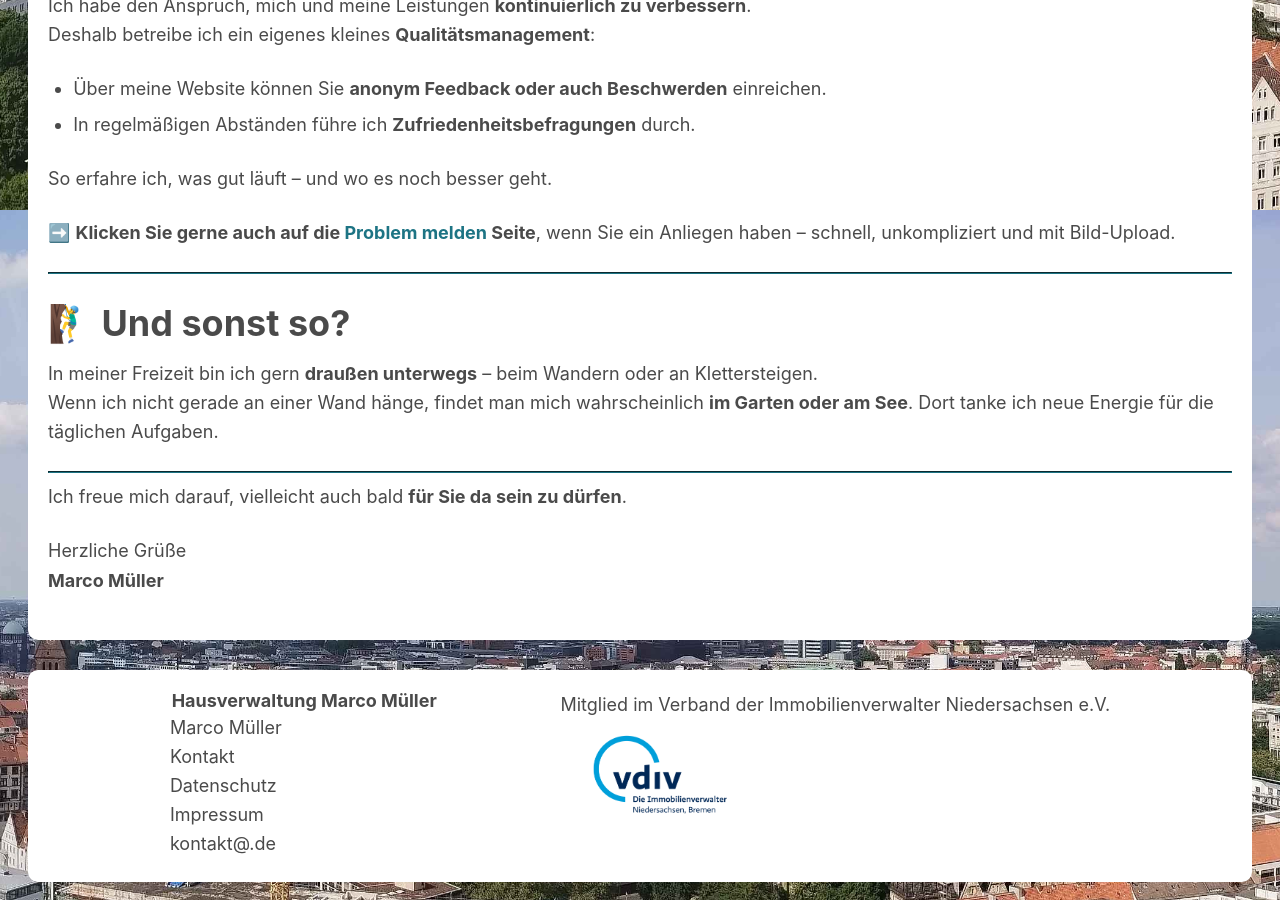
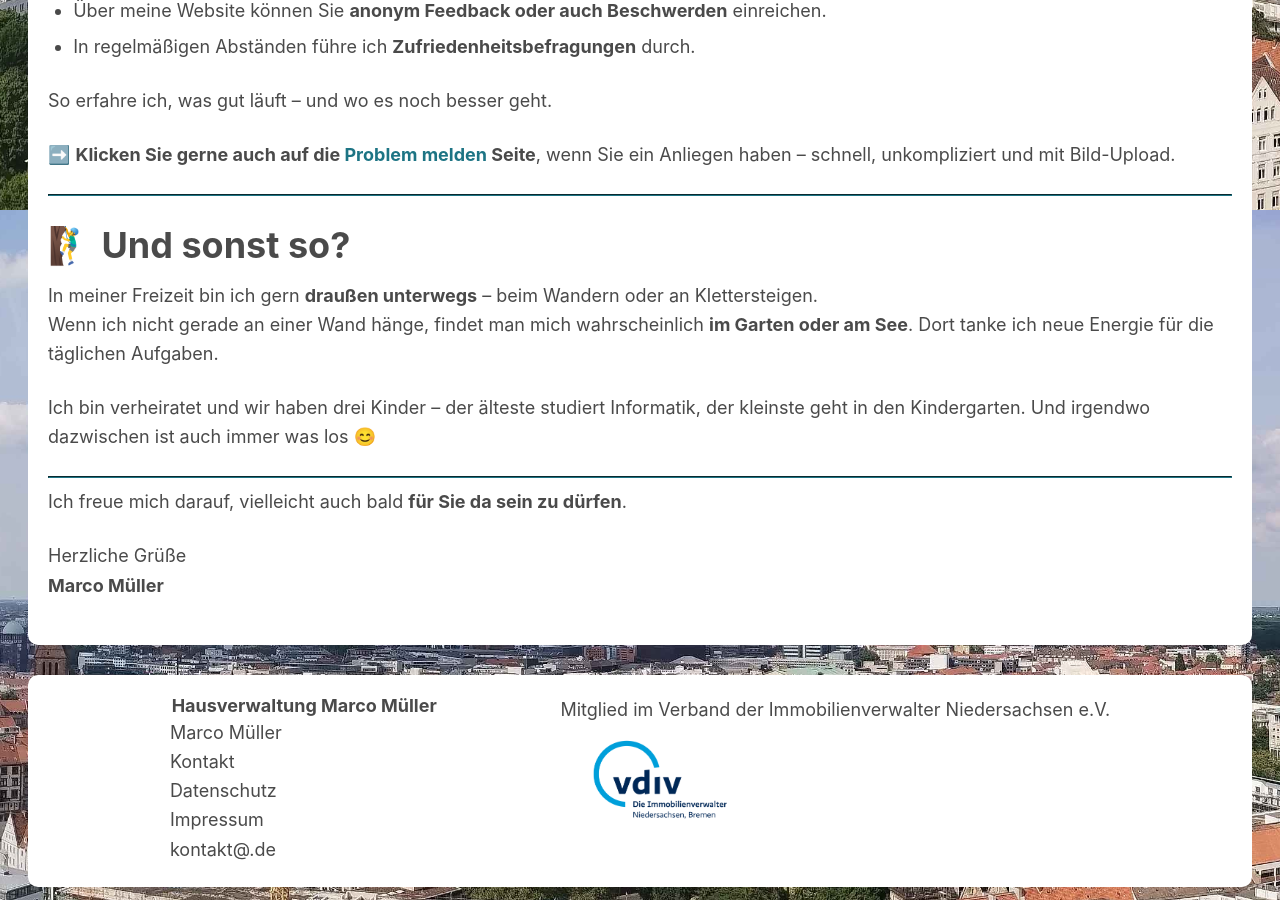
Before and after one commit to marek22k/hausverwaltung, a Jekyll site: the page built from ueber_mich.md, in a window 1280 px wide and 900 px high, scrolled down 2490 px. Built offline with Jekyll 4.4.1, drawn with Linux system fonts in a browser that asks for light colours.

Commit message:
Update ueber_mich.md

```diff
--- a/ueber_mich.md
+++ b/ueber_mich.md
@@ -25,6 +25,7 @@ Geboren wurde ich am 7. März 1985 und bin gebürtiger Hannoveraner – und das
 Ich lebe gern in dieser Stadt, die für mich die grünste und vielseitigste Norddeutschlands ist.
 
 Ich bin selbstständig in der Immobilienverwaltung tätig – ganz klassisch als Einzelunternehmer, aber mit modernem Anspruch und persönlicher Note. Für meine Kunden bin ich der direkte Ansprechpartner, ohne Umwege, ohne Callcenter.
+
 ---
 
 ## 🏠 Mein beruflicher Hintergrund
@@ -72,6 +73,9 @@ So erfahre ich, was gut läuft – und wo es noch besser geht.
 In meiner Freizeit bin ich gern **draußen unterwegs** – beim Wandern oder an Klettersteigen.
 Wenn ich nicht gerade an einer Wand hänge, findet man mich wahrscheinlich **im Garten oder am See**. Dort tanke ich neue Energie für die täglichen Aufgaben.
 
+Ich bin verheiratet und wir haben drei Kinder – der älteste studiert Informatik, der kleinste geht in den Kindergarten.
+Und irgendwo dazwischen ist auch immer was los 😊
+
 ---
 
 Ich freue mich darauf, vielleicht auch bald **für Sie da sein zu dürfen**.
```
